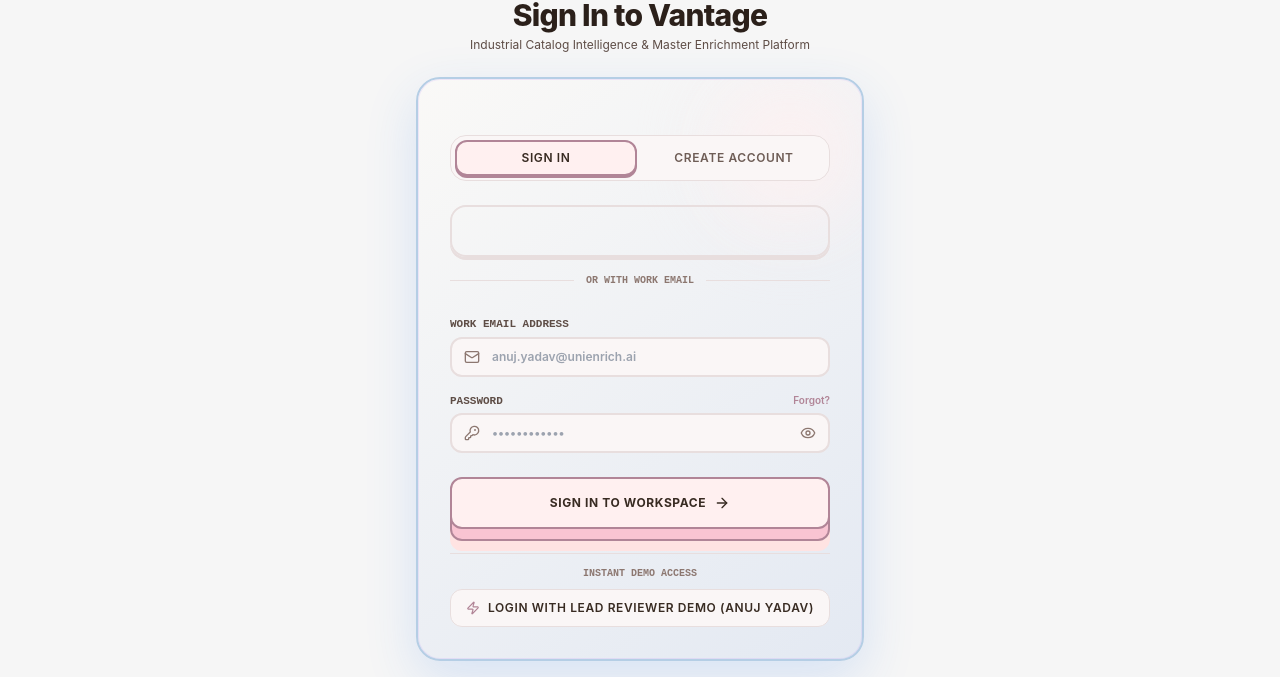
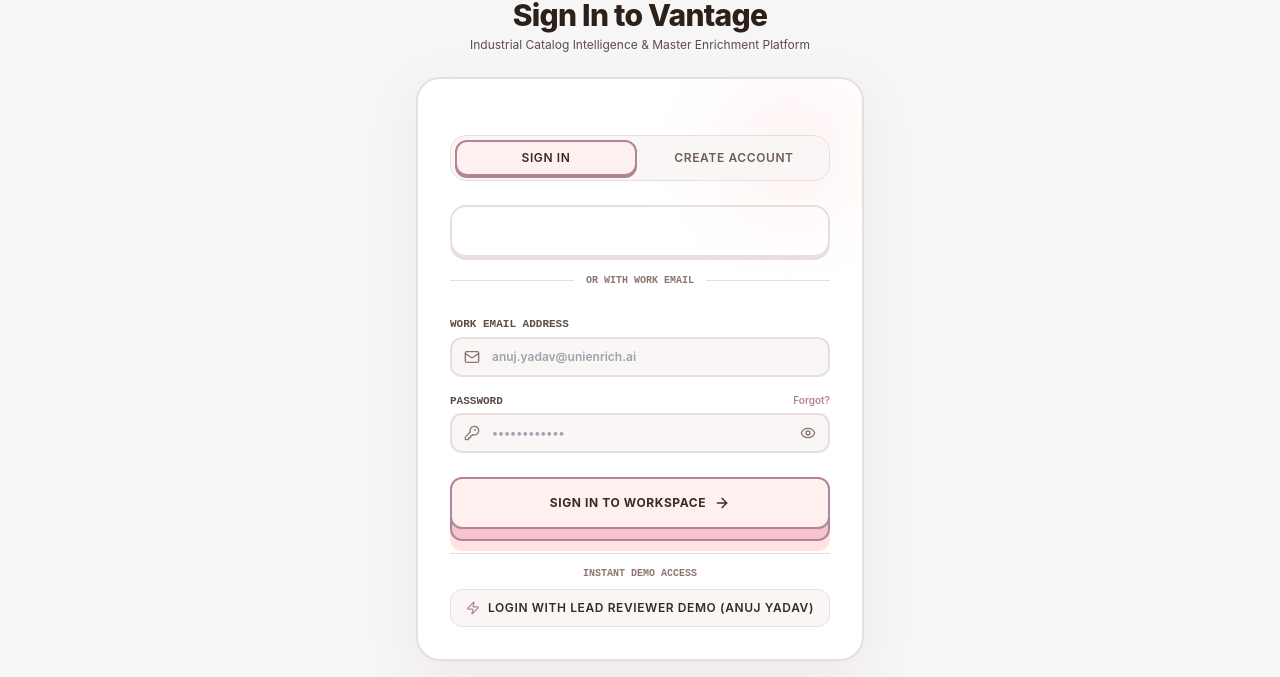
Before and after one commit to ianuj-yadav/UniEnrich-AI, a Next.js app in the folder frontend/: page /login in a window 1280 px wide. Shown: the part 191-868 px from the top of the page. Built offline with nearby package versions, Linux system fonts and the light colour scheme; no server answers.

Commit message:
fix(css): clean .next cache and ensure full Tailwind CSS stylesheet bundling on dev and prod

```diff
--- a/frontend/src/app/globals.css
+++ b/frontend/src/app/globals.css
@@ -2,42 +2,19 @@
 @tailwind components;
 @tailwind utilities;
 
-/* ==========================================================================
-   VANTAGE VARIABLE FONTS & TYPOGRAPHY
-   ========================================================================== */
-@font-face {
-  font-family: "Reference Sans";
-  font-style: normal;
-  font-weight: 100 900;
-  font-display: swap;
-  src: local("Reference Sans"), local("ReferenceSans"),
-       local("SF Pro Display"), local("-apple-system"),
-       local("Segoe UI"), local("Helvetica Neue"), sans-serif;
-}
-
-@font-face {
-  font-family: "Reference Display";
-  font-style: normal;
-  font-weight: 400 900;
-  font-display: swap;
-  src: local("Reference Display"), local("ReferenceDisplay"),
-       local("Reference Sans"), local("Helvetica Neue"), sans-serif;
-}
-
+@layer base {
   :root {
-  --background: #f6f6f6;
-  --foreground: #161616;
-  --card-bg: #faf9f7;
-  --border-color: #cedaee;
-  --primary-accent: #347aea;
-  --primary-purple: #6b31d9;
-  --primary-green: #395b39;
-  --primary-orange: #e37830;
-  --primary-pink: #da3473;
-  --text-primary: #161616;
-  --text-secondary: #363636;
-  --text-muted: #6b6e71;
-  font-family: "Reference Sans", -apple-system, BlinkMacSystemFont, "Segoe UI", Roboto, Arial, sans-serif;
+    --background: #fdfbfb;
+    --foreground: #2b201a;
+    --card-bg: #ffffff;
+    --card-hover: #faf6f6;
+    --border-color: #e8dede;
+    --accent-pink: #fff0f0;
+    --accent-rose: #b18597;
+    --accent-shadow: #f9c4d2;
+    --text-primary: #2b201a;
+    --text-secondary: #5e4d46;
+    --text-muted: #8c7770;
     color-scheme: light;
   }
 
@@ -47,19 +24,23 @@
     -moz-osx-font-smoothing: grayscale;
   }
 
-html, body {
-  background: #f6f6f6;
-  color: #161616;
-  min-height: 100%;
+  html {
+    background-color: #fdfbfb;
+    color: #2b201a;
   }
 
-::selection {
-  background: #b084f7;
-  color: #161616;
+  body {
+    background-color: #fdfbfb;
+    color: #2b201a;
+    min-height: 100vh;
+    font-family: -apple-system, BlinkMacSystemFont, "Segoe UI", Roboto, "Helvetica Neue", Arial, sans-serif;
+    selection-background-color: #f9c4d2;
+    selection-color: #382b22;
+  }
 }
 
 /* ==========================================================================
-   LIGHT PORCELAIN AMBIENT BACKGROUND
+   VANTAGE LIGHT EDITORIAL AMBIENT BACKGROUND & CARDS
    ========================================================================== */
 .light-ambient-bg {
   position: fixed;
@@ -68,10 +49,10 @@
   width: 100%;
   height: 100%;
   background:
-    radial-gradient(circle at 12% 12%, rgba(52, 122, 234, 0.22) 0%, transparent 34%),
-    radial-gradient(circle at 88% 16%, rgba(176, 132, 247, 0.24) 0%, transparent 31%),
-    radial-gradient(circle at 78% 88%, rgba(236, 142, 57, 0.18) 0%, transparent 32%),
-    linear-gradient(135deg, #f6f6f6 0%, #faf9f7 46%, #f2f1ef 100%);
+    radial-gradient(circle at 15% 15%, rgba(255, 240, 240, 0.8) 0%, transparent 40%),
+    radial-gradient(circle at 85% 20%, rgba(249, 196, 210, 0.4) 0%, transparent 35%),
+    radial-gradient(circle at 75% 85%, rgba(255, 240, 240, 0.6) 0%, transparent 40%),
+    linear-gradient(135deg, #fdfbfb 0%, #ffffff 50%, #faf6f6 100%);
   pointer-events: none;
 }
 
@@ -80,55 +61,46 @@
   inset: 0;
   z-index: -2;
   pointer-events: none;
-  background: radial-gradient(ellipse at 50% 50%, transparent 40%, rgba(52, 122, 234, 0.08) 100%);
+  background: radial-gradient(ellipse at 50% 50%, transparent 50%, rgba(177, 133, 151, 0.04) 100%);
 }
 
-/* ==========================================================================
-   EDITORIAL GLASS CARDS & PANELS (LIGHT MODE)
-   ========================================================================== */
 .vantage-glass {
-  border: 1.5px solid #cedaee;
-  border-radius: 16px;
-  background: rgba(255, 255, 255, 0.92);
-  box-shadow:
-    0 8px 24px rgba(52, 122, 234, 0.10),
-    0 0 0 1px rgba(255, 255, 255, 0.8) inset;
-  backdrop-filter: blur(16px);
+  border: 2px solid #e8dede;
+  border-radius: 20px;
+  background: rgba(255, 255, 255, 0.95);
+  box-shadow: 0 8px 32px rgba(177, 133, 151, 0.08);
+  backdrop-filter: blur(12px);
 }
 
 .glass-card {
-  background: #faf9f7;
-  border: 1.5px solid #cedaee;
-  border-radius: 16px;
-  box-shadow: 0 4px 16px rgba(52, 122, 234, 0.08);
+  background: #ffffff;
+  border: 2px solid #e8dede;
+  border-radius: 20px;
+  box-shadow: 0 4px 20px rgba(177, 133, 151, 0.06);
   transition: all 0.2s cubic-bezier(0, 0, 0.58, 1);
 }
 
 .glass-card:hover {
-  border-color: #347aea;
-  box-shadow: 0 8px 24px rgba(52, 122, 234, 0.16);
-  transform: translateY(-1px);
+  border-color: #b18597;
+  box-shadow: 0 8px 30px rgba(177, 133, 151, 0.14);
+  transform: translateY(-2px);
 }
 
 /* ==========================================================================
    HEADLINE & TYPOGRAPHY
    ========================================================================== */
 .hero-headline {
-  font-family: "Reference Display", "Reference Sans", Arial, sans-serif;
-  font-weight: 600;
-  letter-spacing: -1.5px;
-  color: #161616;
-  text-shadow: 0 1px 2px rgba(52, 122, 234, 0.12);
+  font-weight: 700;
+  letter-spacing: -0.03em;
+  color: #2b201a;
 }
 
 .line-scale-1 {
   transform-origin: left center;
-  transform: scaleX(0.775);
 }
 
 .line-scale-2 {
   transform-origin: left center;
-  transform: scaleX(0.793);
 }
 
 /* Custom Clean Scrollbars */
@@ -138,46 +110,40 @@
 }
 
 ::-webkit-scrollbar-track {
-  background: #f2f1ef;
+  background: #faf6f6;
 }
 
 ::-webkit-scrollbar-thumb {
-  background: #9eb8d2;
+  background: #e8dede;
   border-radius: 3px;
 }
 
 ::-webkit-scrollbar-thumb:hover {
-  background: #347aea;
+  background: #b18597;
 }
 
 /* Keyboard hint tag */
 kbd {
-  font-family: 'JetBrains Mono', monospace;
-  background: #cedaee;
-  border: 1.5px solid #347aea;
-  border-radius: 4px;
-  padding: 1px 5px;
-  font-size: 10px;
+  font-family: ui-monospace, SFMono-Regular, Menlo, Monaco, Consolas, monospace;
+  background: #fff0f0;
+  border: 1px solid #b18597;
+  border-radius: 6px;
+  padding: 2px 6px;
+  font-size: 11px;
   font-weight: 700;
-  color: #041162;
+  color: #382b22;
 }
 
 /* Button Global Typography & Tactile Defaults */
 button, .btn {
-  font-family: "Reference Sans", -apple-system, BlinkMacSystemFont, "Segoe UI", Roboto, sans-serif;
-  font-weight: 600;
+  font-family: inherit;
+  font-weight: 700;
   text-transform: uppercase;
   letter-spacing: 0.05em;
   transition: all 150ms cubic-bezier(0, 0, 0.58, 1);
 }
 
 :focus-visible {
-  outline: 2px solid #347aea;
+  outline: 2px solid #b18597;
   outline-offset: 3px;
 }
-
-.auth-card {
-  border-color: #b5cee5 !important;
-  background: linear-gradient(145deg, rgba(250, 249, 247, 0.98), rgba(206, 218, 238, 0.46)) !important;
-  box-shadow: 0 18px 52px rgba(52, 122, 234, 0.16), 0 0 0 1px rgba(176, 132, 247, 0.16) inset !important;
-}
```
Lines whose indentation alone changed are shown as unchanged.
